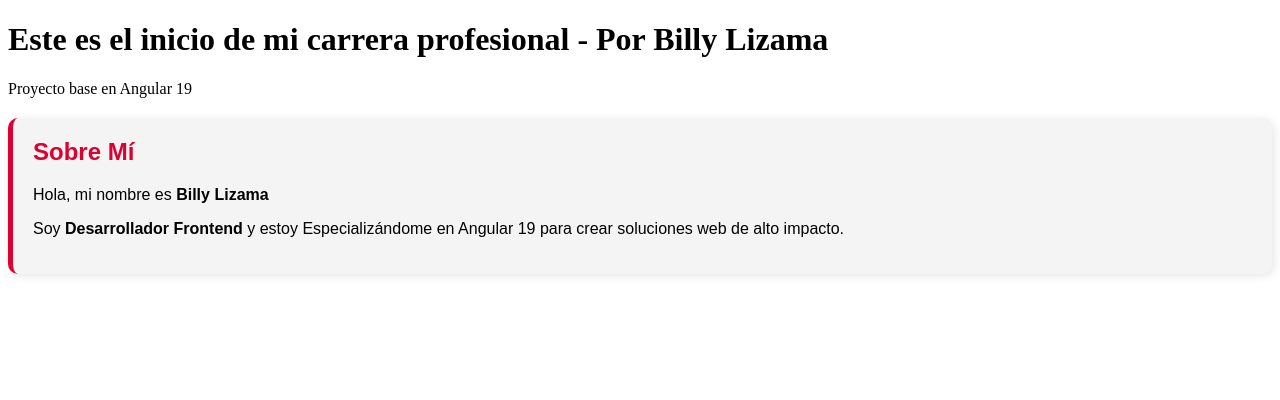
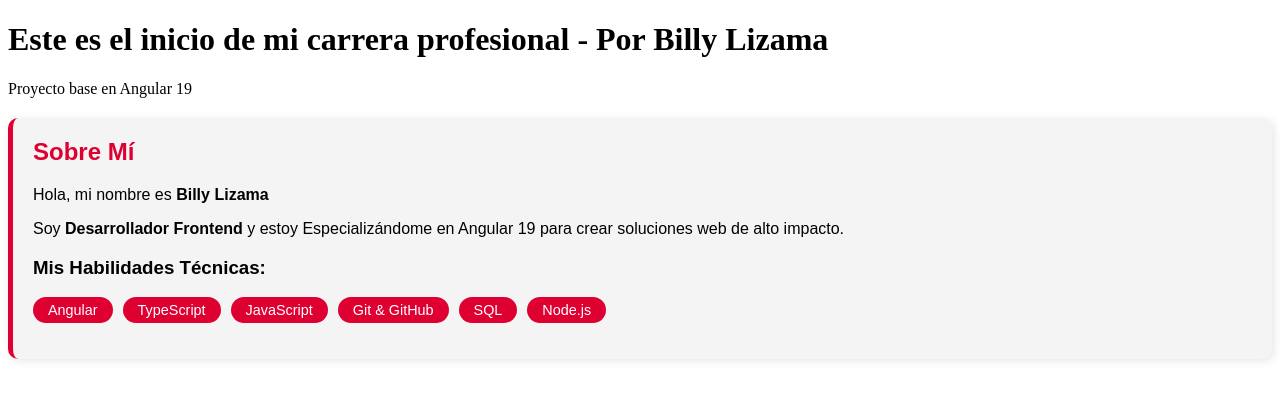
Before and after one commit to billylizama/mi-portafolio-angular, an Angular app: page / in a window 1280 px wide. Shown: the top 400 px of the page. Built offline with nearby package versions, Linux system fonts and the light colour scheme.

Commit message:
feat/lista-habilidades

```diff
--- a/src/app/sobre-mi/sobre-mi.css
+++ b/src/app/sobre-mi/sobre-mi.css
@@ -12,3 +12,19 @@ h2 {
     color: #dd0031;
     margin-top: 0;
 }
+
+ul {
+    list-style: none;
+    padding: 0;
+    display: flex;
+    gap: 10px;
+    flex-wrap: wrap;
+}
+
+li {
+    background: #dd0031;
+    color: white;
+    padding: 5px 15px;
+    border-radius: 20px;
+    font-size: 0.9rem;
+}
--- a/src/app/sobre-mi/sobre-mi.html
+++ b/src/app/sobre-mi/sobre-mi.html
@@ -2,4 +2,10 @@
   <h2>Sobre Mí</h2>
   <p>Hola, mi nombre es <strong>{{ nombre }}</strong>
   <p>Soy <strong>{{ profesion }}</strong> y estoy {{ descripcion }}</p>
+  <h3>Mis Habilidades Técnicas:</h3>
+<ul>
+  @for (skill of habilidades; track skill) {
+    <li>{{ skill }}</li>
+  }
+</ul>
 </div>
--- a/src/app/sobre-mi/sobre-mi.ts
+++ b/src/app/sobre-mi/sobre-mi.ts
@@ -10,4 +10,5 @@ export class SobreMiComponent {
  nombre: string = 'Billy Lizama';
   profesion: string = 'Desarrollador Frontend';
   descripcion: string = 'Especializándome en Angular 19 para crear soluciones web de alto impacto.';
+  habilidades: string[] = ['Angular', 'TypeScript', 'JavaScript', 'Git & GitHub', 'SQL', 'Node.js'];
 }
```
